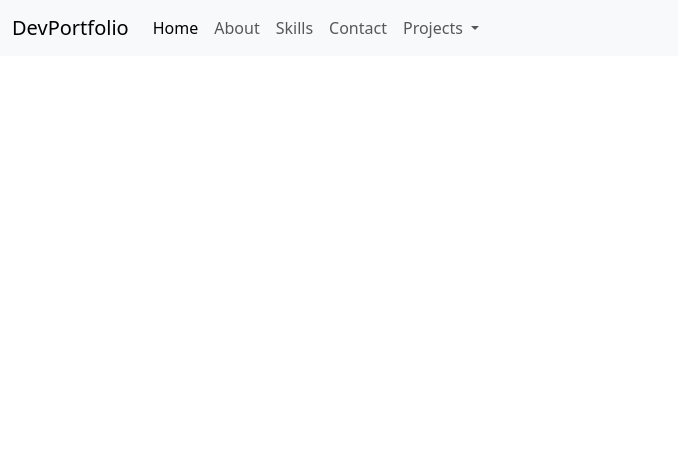
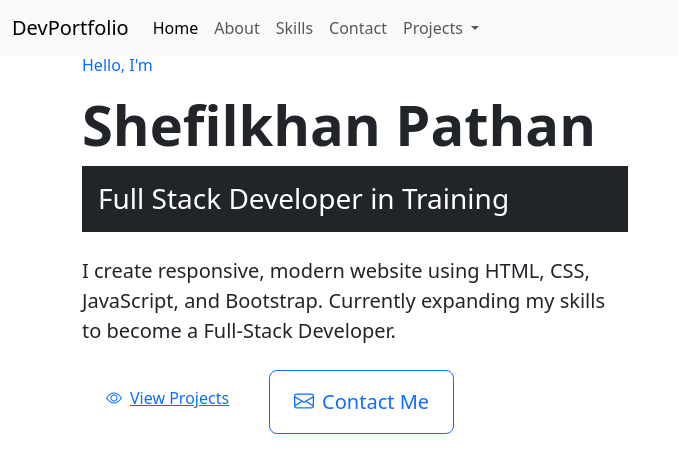
Before and after one commit to Shefilkhan/Portfolio-Website, a plain HTML site: page index.html in a window 1280 px wide. Shown: the whole page, without its empty margins (0-678 px from the left). Drawn offline with nearby package versions, Linux system fonts and the light colour scheme.

Commit message:
Update index.html

```diff
--- a/index.html
+++ b/index.html
@@ -54,10 +54,28 @@
 </nav>
 
    <!-- Hero section -->
-    <div id="hero-container">
+    <section id="Home" class="hero-section aling-items-center">
+    <div class="container">
+        <div class="row aling-items-center">
+            <div class="col-lg-6">
+                <div class="hero-content">
+                    <h6 class="text-primary mb-3">Hello, I'm</h6>
+                    <h1 class="display-4 fw-bold">Shefilkhan Pathan</h1>
+                    <h2 class="h3 mb-4 p-3 mb-2 bg-dark text-white">Full Stack Developer <span class="text-promary">in Training</span></h2>
+                    <p class="lead mb-4">I create responsive, modern website using HTML, CSS,
+                JavaScript, and Bootstrap. Currently expanding my skills to become a
+                Full-Stack Developer.</p>
 
+                <div class="d-flex flex-wrap gap-3">
+                    <a href="#projects" class="btn-primary btn-lg px-4 py-3">
+                        <i class="bi bi-eye me-2"></i>View Projects
+                    </a>
+                    <a href="#contact" class="btn btn-outline-primary btn-lg px-4 py-3">
+                        <i class="bi bi-envelope me-2"></i>Contact Me
+                    </a>
+                </div>
     </div>
-
+    </section>
     <!-- About Section -->
      <div id="about-container">
 
```
